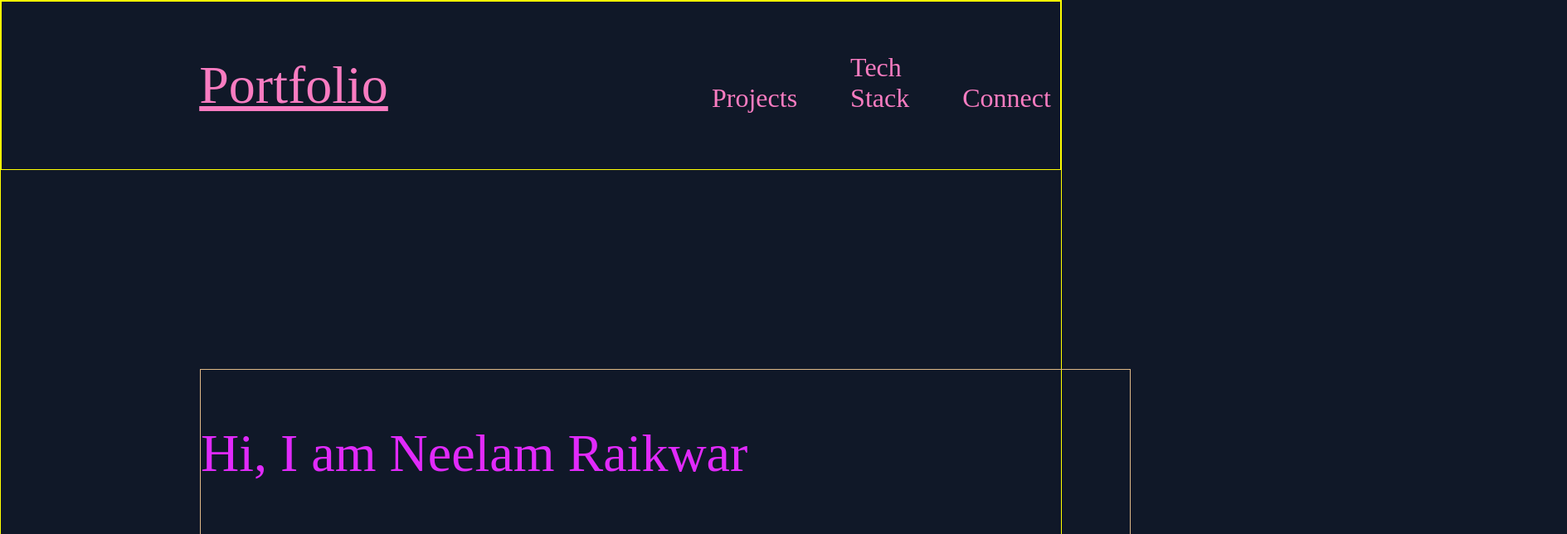
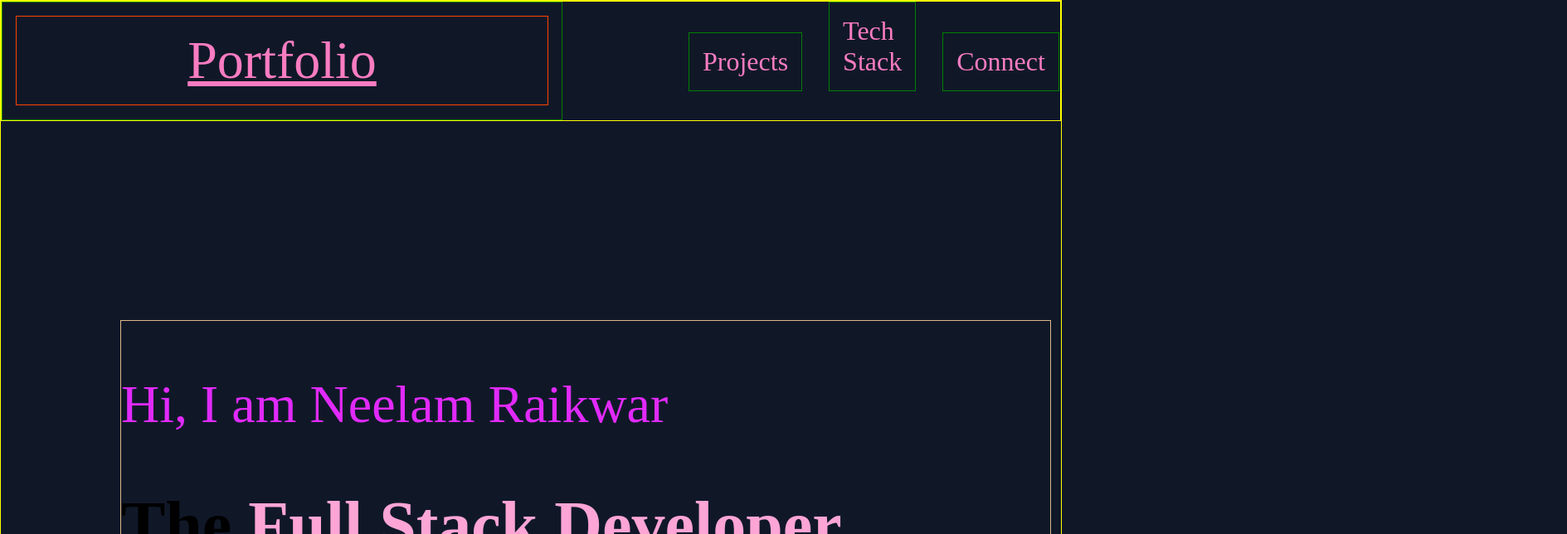
Before and after one commit to neelamraikwar9/neelam-raikwarPortfolio, a React (Vite) app: page / in a window 1280 px wide. Shown: the top 644 px of the page at 83% size, 1889 px wide, since content can reach past the window. Built offline with nearby package versions, Linux system fonts and the light colour scheme.

Commit message:
Modified files.

```diff
--- a/src/App.css
+++ b/src/App.css
@@ -19,8 +19,8 @@
   display: flex;
   width: 40rem;
   /* height: 10rem; */
-  /* border: 1px solid orangered; */
-  padding: 2rem 0rem;
+  border: 1px solid orangered;
+  padding: 1rem 0rem;
   justify-content: center;
   /* color: oklch(65.6% 0.241 354.308); */
   /* color: oklch(71.8% 0.202 349.761); */
@@ -51,8 +51,9 @@
 
 .liStyl {
   list-style: none;
-  /* border: 1px solid green; */
-  padding: 2rem;
+  border: 1px solid green;
+  padding: 1rem;
+  margin-right:2rem;
 
   /* color: oklch(71.8% 0.202 349.761) */
 }
@@ -93,7 +94,7 @@ color: oklch(74% 0.238 322.16);
 } */
 
 .wholeContainer {
-  padding: 15rem 15rem;
+  padding: 15rem 9rem;
   /* width: 85rem; */
   /* height: 30rem; */
   /* border: 1px solid greenyellow; */
@@ -161,9 +162,9 @@ color: oklch(74% 0.238 322.16);
 
 
 .projectCont {
-  /* border: 1px solid red; */
+  border: 1px solid red;
   margin-top: 4rem;
-  width: 103rem;
+  width: 90rem;
   height: 80rem;
   display: flex;
   justify-content: space-around;
@@ -317,8 +318,8 @@ color: oklch(74% 0.238 322.16);
 
 .connectCon {
   display: flex;
-  /* border: 1px solid yellow; */
-  width: 100rem;
+  border: 1px solid yellow;
+  /* width: 100rem; */
   height: 50rem;
   flex-wrap: wrap;
   justify-content: space-between;
@@ -327,9 +328,10 @@ color: oklch(74% 0.238 322.16);
 
 .connectBoxes {
   /* border: 1px solid ghostwhite; */
-  width: 25rem;
+  width: 10rem;
   /* height: 6rem; */
   display: flex;
+  flex-direction: row;
   /* gap:2rem; */
 
   /* padding-right: 20rem; */
@@ -357,8 +359,8 @@ color: oklch(74% 0.238 322.16);
   display: flex;
   flex-direction: column;
   border: 1px solid white;
-  width: 45rem;
-  height: 14rem;
+  width: 38rem;
+  height: 13rem;
 }
 
 .connectext {
```
